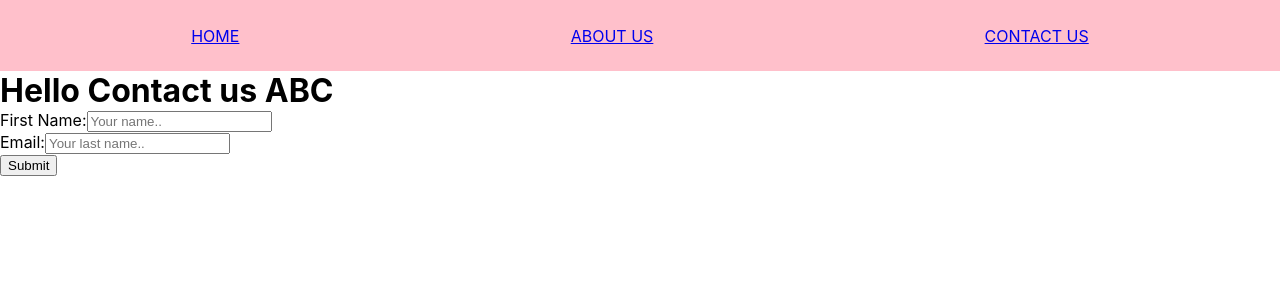
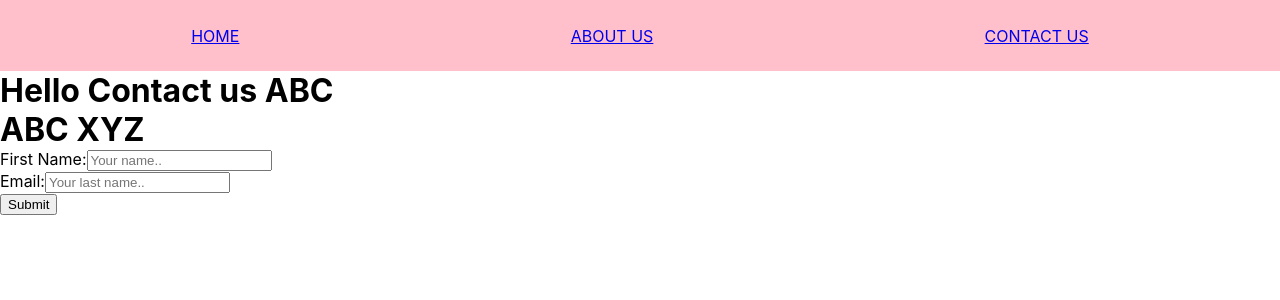
Before and after one commit to sheilja/react_root, a React (Create React App) app: page /contactus in a window 1280 px wide. Shown: the top 300 px of the page. Built offline with nearby package versions, Linux system fonts and the light colour scheme.

Commit message:
phase 2 of changes

```diff
--- a/src/Contactus.js
+++ b/src/Contactus.js
@@ -5,6 +5,7 @@ const Contactus=()=>{
 return(<React.Fragment>
     <div>
           <h1>Hello Contact us ABC</h1>
+		  <h1>ABC XYZ</h1>
           <Form/>
     </div>
 </React.Fragment>)
```
